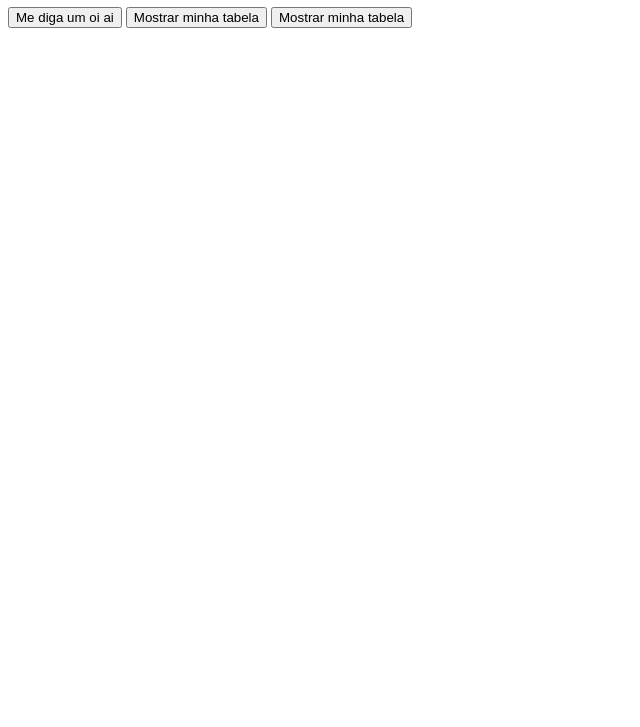
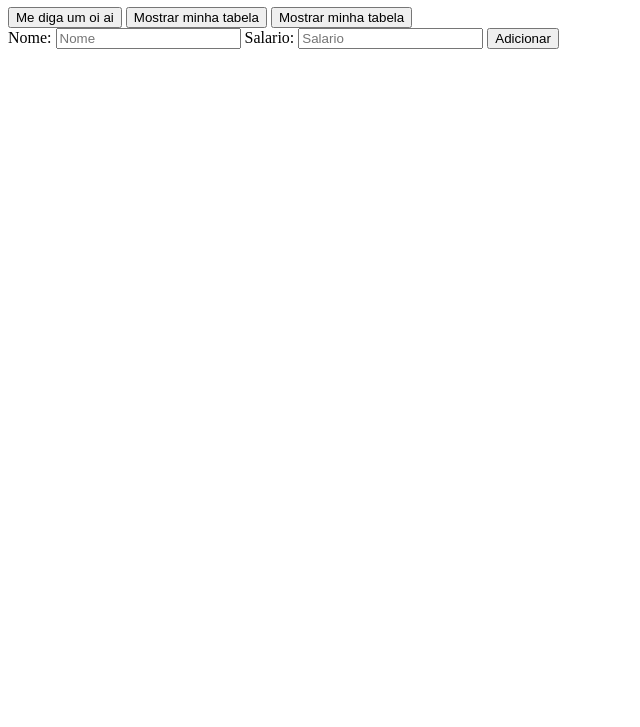
Before and after one commit to diegopaniago/JSBasico, a plain HTML site: page paginas/exemploDOM.html in a window 1280 px wide. Shown: the part 73-800 px from the top of the page, without its empty margins (0-640 px from the left). Drawn offline with Linux system fonts and the light colour scheme.

Commit message:
Adicionando funcao para manipular tabela de alunos

```diff
--- a/paginas/exemploDOM.html
+++ b/paginas/exemploDOM.html
@@ -12,11 +12,22 @@
 	</header>
 
 	<section id="conteudo">
-		<input type="button" data-js="diga-oi" onclick="digaOi()" value="Me diga um oi ai"/>
 
-		<input type="button" data-js="mostra-tabela" onclick="mostrarTabela()" value="Mostrar minha tabela"/>
+		<div>
+			<input type="button" data-js="diga-oi" onclick="digaOi()" value="Me diga um oi ai"/>
 
-		<input type="button" data-js="esconde-tabela" onclick="esconderTabela()" value="Mostrar minha tabela"/>
+			<input type="button" data-js="mostra-tabela" onclick="mostrarTabela()" value="Mostrar minha tabela"/>
+
+			<input type="button" data-js="esconde-tabela" onclick="esconderTabela()" value="Mostrar minha tabela"/>
+		</div>
+
+		<form>
+			<label>Nome:</label>
+			<input type="text" data-js="nome" value="" placeholder="Nome"/>
+			<label>Salario:</label>
+			<input type="number" data-js="salario" value="" placeholder="Salario"/>
+			<input type="button" onclick="adicionarAluninho()" value="Adicionar" />
+		</form>
 
 		<table data-js="tabela-de-salarios" style="display: none;" border="1">
 			<thead>
--- a/scripts/exemploDOM.js
+++ b/scripts/exemploDOM.js
@@ -52,3 +52,16 @@ function esconderTabela(){
 	var tabela = document.querySelector('table[data-js="tabela-de-salarios"]');
 	tabela.style.display = 'none';
 }
+
+function adicionarAluninho(){
+	var nome = document.querySelector('input[data-js="nome"]').value;
+	var salario = document.querySelector('input[data-js="salario"]').value;
+	salario = salario + ' temers';
+
+	console.log(nome);
+	console.log(salario);
+
+	var tabela = document.querySelector('table[data-js="tabela-de-salarios"] tbody');
+	tabela.innerHTML = tabela.innerHTML + '<tr><td>' + nome + '</td>' + '<td>' + salario + '</td></tr>';
+
+}
```
